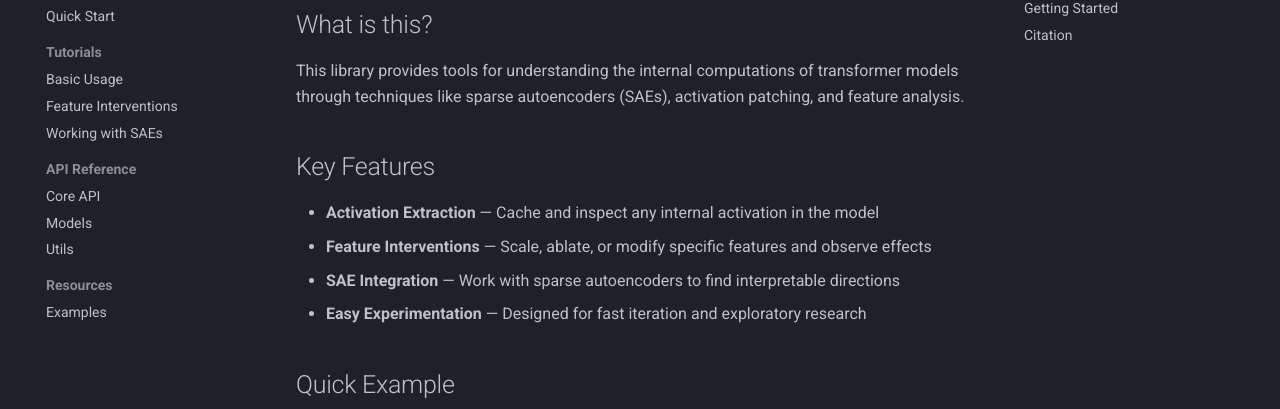
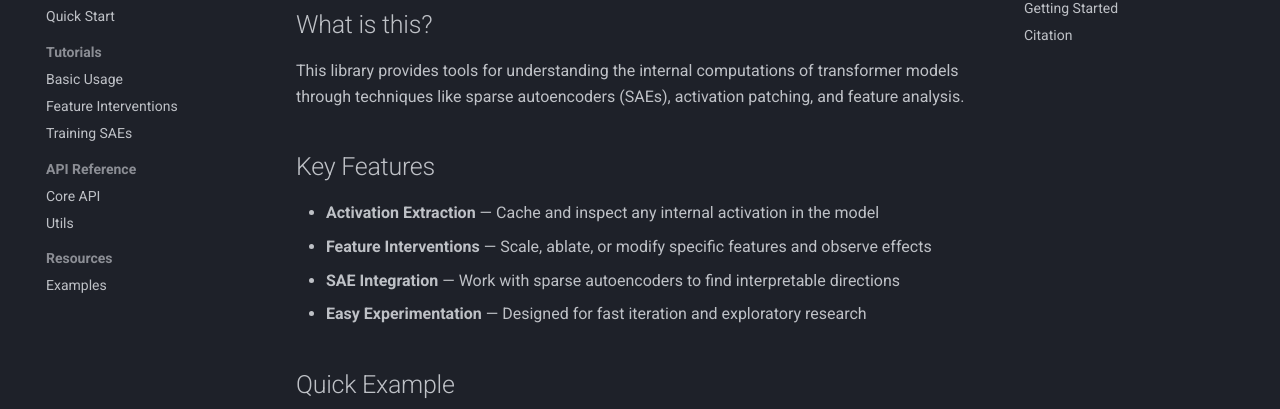
Before and after one commit to IParraMartin/deeplens, an MkDocs documentation site: the page built from docs/index.md, in a window 1280 px wide. Shown: the part 238-647 px from the top of the page. Built offline with MkDocs 1.6.1 and Material for MkDocs 9.7.7, drawn with Linux system fonts in a browser that asks for light colours; comment, search, counter and statistics services are not loaded.

Commit message:
Update theme icon for dark mode and refine tutorial navigation

```diff
--- a/mkdocs.yml
+++ b/mkdocs.yml
@@ -20,7 +20,7 @@
       primary: deep blue
       accent: blue
       toggle:
-        icon: material/brightness-7
+        icon: material/brightness-3
         name: Switch to dark mode
 
   features:
@@ -59,7 +59,6 @@
   - toc:
       permalink: true
 
-
 extra_javascript:
   - javascripts/mathjax.js
   - https://unpkg.com/mathjax@3/es5/tex-mml-chtml.js
@@ -74,10 +73,9 @@
   - Tutorials:
     - Basic Usage: tutorials/basic.md
     - Feature Interventions: tutorials/interventions.md
-    - Working with SAEs: tutorials/saes.md
+    - Training SAEs: tutorials/sae.md
   - API Reference:
     - Core API: api/core.md
-    - Models: api/models.md
     - Utils: api/utils.md
   - Resources:
     - Examples: examples.md
```
